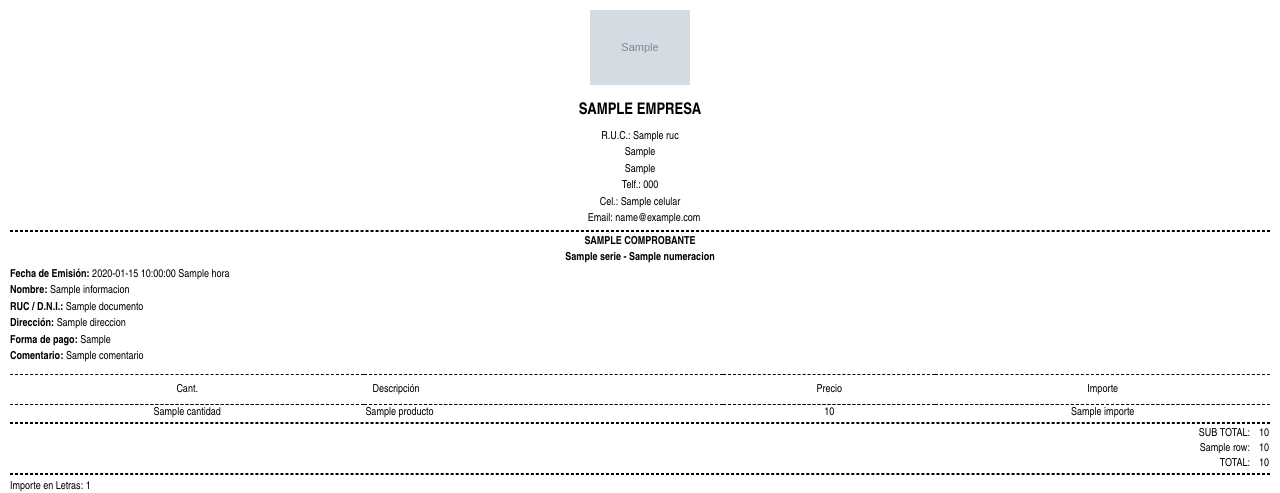
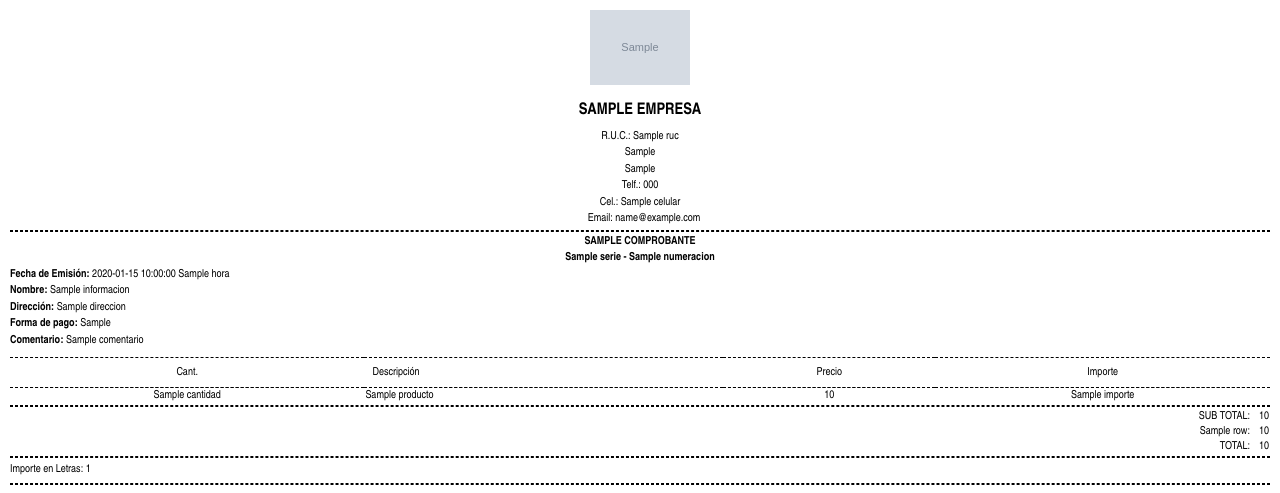
Before and after one commit to luissince/syssoft-integra-pdf, a FastAPI app: template templates/venta/ticket.html in a window 1280 px wide. Shown: the top 493 px of the page. Run offline with FastAPI, Linux system fonts and the light colour scheme; the template is opened without the code that fills it: most values are stand-ins (such as "Sample title", 1, 10 or a date in 2020); grey boxes marked "Sample" are stand-in pictures; some libraries are stand-ins or nearby versions.

Commit message:
Cambios para un cliente espcial

```diff
--- a/templates/venta/ticket.html
+++ b/templates/venta/ticket.html
@@ -120,7 +120,7 @@
     <div class="text-left">
         <p><span class="font-weight-bold">Fecha de Emisión: </span> {{fecha}} {{hora}}</p>
         <p><span class="font-weight-bold">Nombre:</span> {{informacion}}</p>
-        <p><span class="font-weight-bold">RUC / D.N.I.:</span> {{documento}}</p>
+        <!-- <p><span class="font-weight-bold">RUC / D.N.I.:</span> {{documento}}</p> -->
         <p><span class="font-weight-bold">Dirección:</span> {{direccion}}</p>
         <p><span class="text-theme-default font-weight-bold">Forma de pago: </span> {{forma_pago}}</p>
         {% if comentario is not none and comentario != '' %}
```
